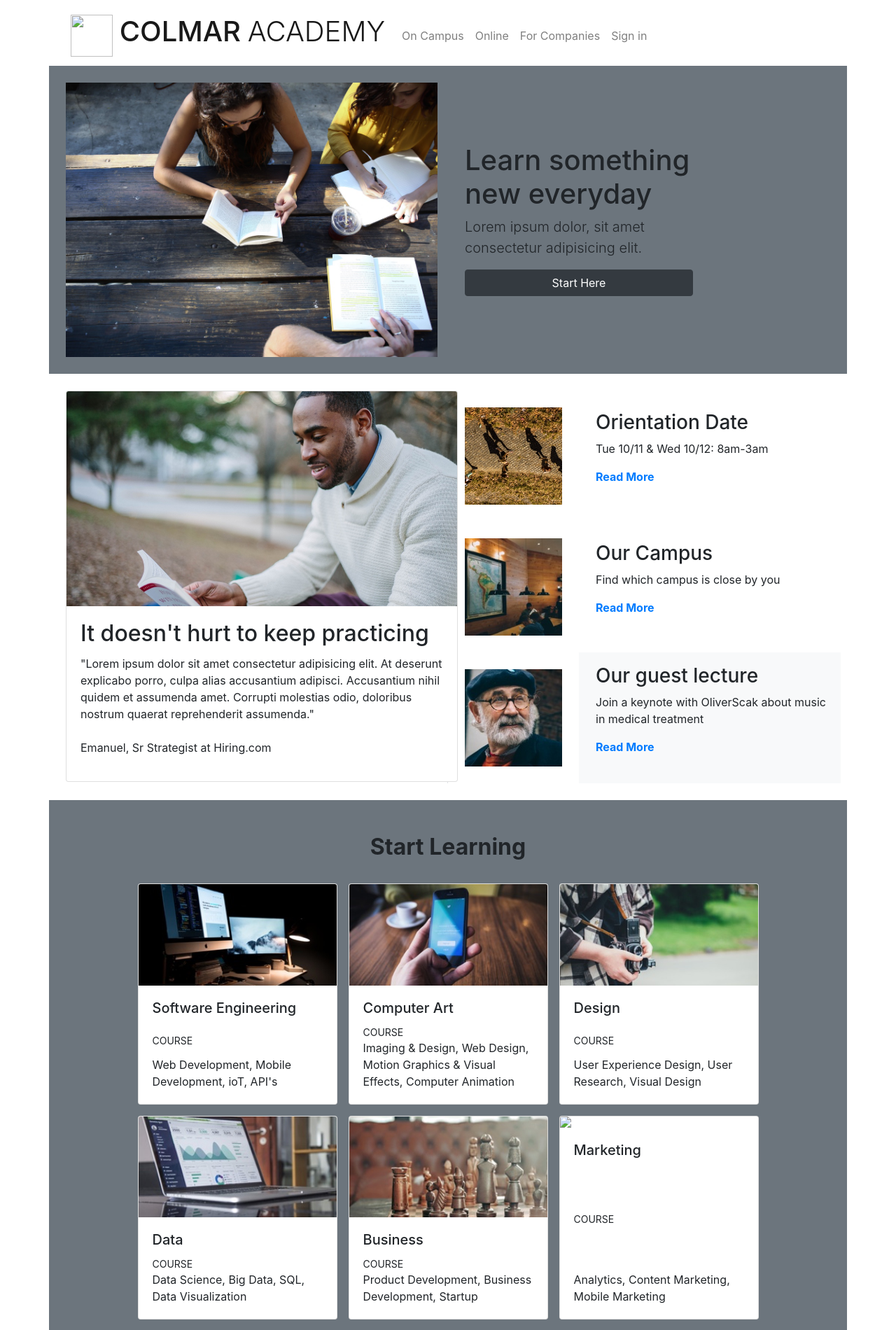
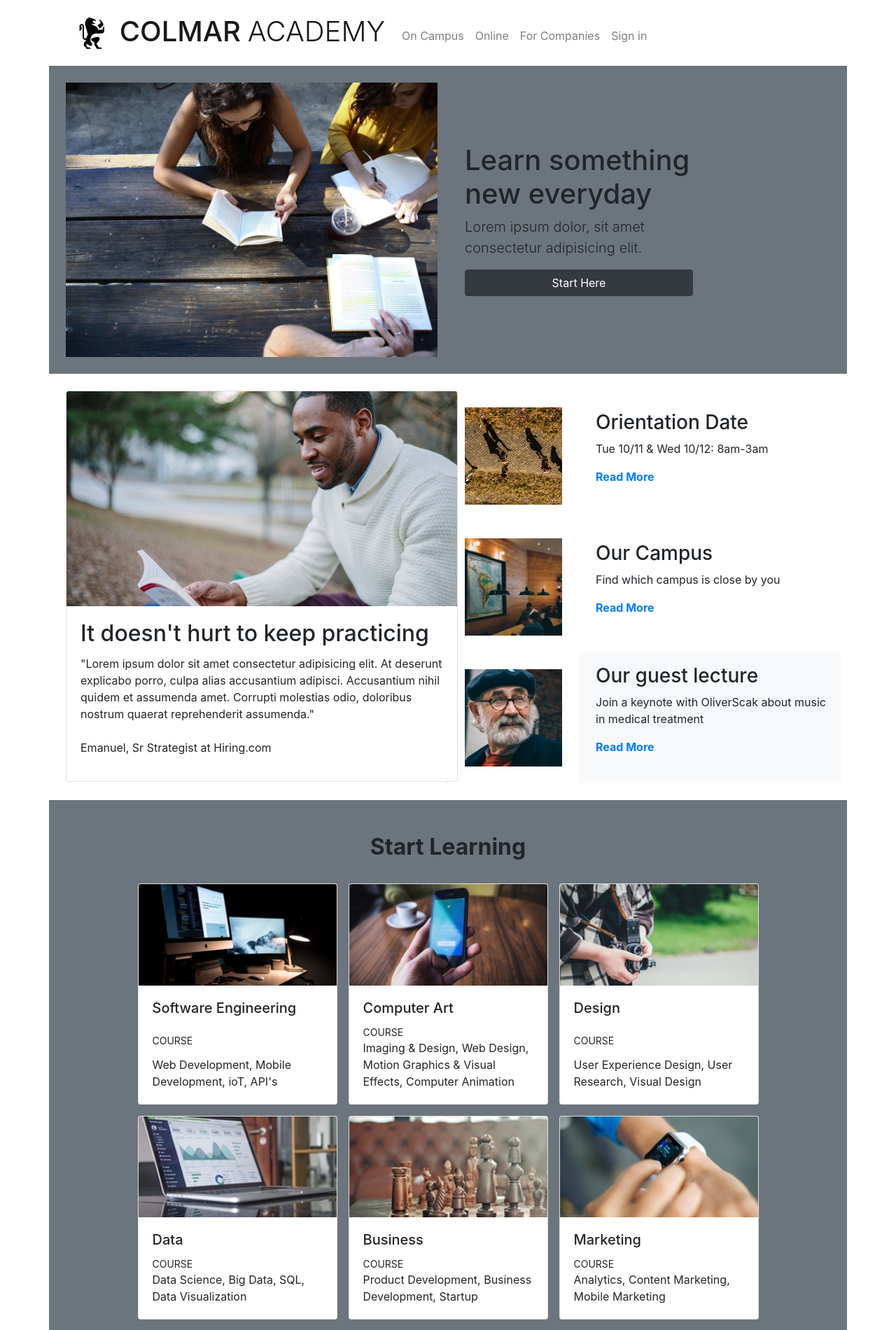
Before and after one commit to Aishu2302/ColmarAcademy, a plain HTML site: page index.html in a window 1280 px wide. Shown: the top 1900 px of the page at 70% size. Drawn offline with nearby package versions, Linux system fonts and the light colour scheme.

Commit message:
Update index.html

```diff
--- a/index.html
+++ b/index.html
@@ -28,7 +28,7 @@
       <nav class="navbar navbar-expand-lg navbar-light bg-white">
         <a class="navbar-brand" href="index.html">
           <img
-            src="resources\capstone_colmar_assets\images\ic-logo.svg"
+            src="resources/images/ic-logo.svg"
             class="d-inline-block align-top"
             width="60"
             height="60"
@@ -87,7 +87,7 @@
         <li>
           <a href="">
             <img
-              src="resources\capstone_colmar_assets\images\ic-on-campus.svg"
+              src="resources/images/ic-on-campus.svg"
               width="45"
               height="45"
               alt="colmar academy"
@@ -308,7 +308,7 @@
           </div>
           <!-- Marketing -->
           <div class="card m-2" style="width: 25%">
-            <img class="card-img-top" src="resources/images" />
+            <img class="card-img-top" src="resources/images/course-marketing.jpg" />
             <div class="card-body d-flex flex-column justify-content-between">
               <h5 class="card-title">Marketing</h5>
               <small>COURSE</small>
```
